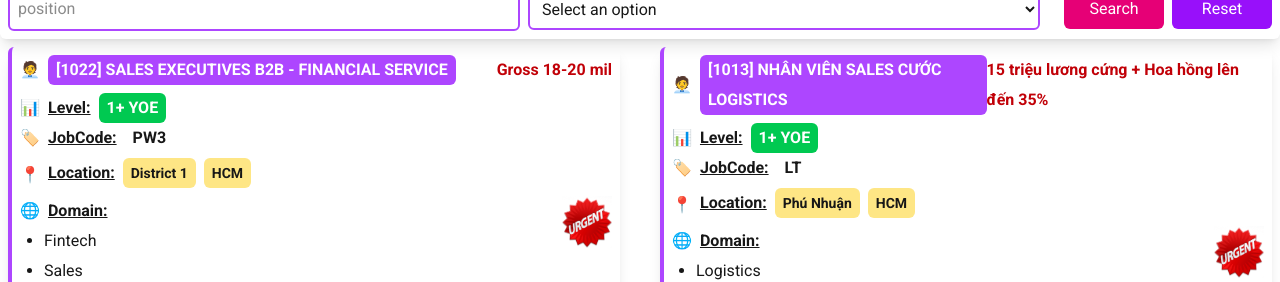
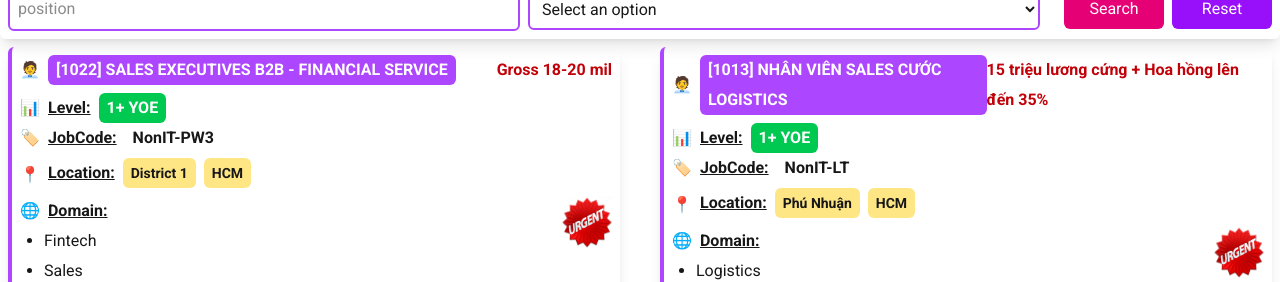
Before and after one commit to zidane168/job-resource2, a Next.js app: page / in a window 1280 px wide. Shown: the part 839-1121 px from the top of the page. Built offline with nearby package versions, Linux system fonts and the light colour scheme.

Commit message:
change title

```diff
--- a/src/data/jobs.ts
+++ b/src/data/jobs.ts
@@ -1,8 +1,8 @@
 export const jobs = [
 
   {
-        id: 1022,
-        jobCode: "PW3",
+        id: 1022,       // row 22 ben non-it
+        jobCode: "NonIT-PW3",
         title: "Sales Executives B2B - Financial Service",
         status: "URGENT",     // OPEN, CLOSE
         reason: "",
@@ -62,7 +62,7 @@ export const jobs = [
 
     {
         id: 1013,
-        jobCode: "LT",
+        jobCode: "NonIT-LT",
         title: "Nhân viên Sales cước Logistics",
         status: "URGENT",     // OPEN, CLOSE
         reason: "",
```
